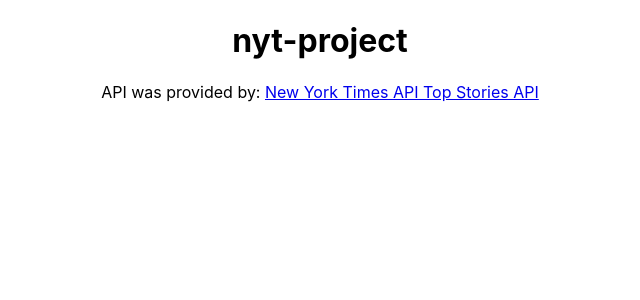
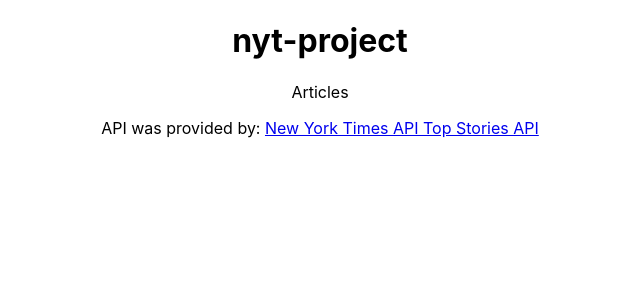
Before and after one commit to userigorgithub/nyt-project, a React (Create React App) app: page / in a window 1280 px wide. Shown: the top 300 px of the page, without its empty margins (320-960 px from the left). Built offline with nearby package versions, Linux system fonts and the light colour scheme.

Commit message:
Display Articles word in Articles file through passing prop from App file

```diff
--- a/src/components/App/App.js
+++ b/src/components/App/App.js
@@ -1,17 +1,26 @@
 import './App.css';
 import React, { useState } from "react";
+import { Routes, Route } from 'react-router-dom';
 import Header from '../Header/Header';
+import Articles from '../Articles/Articles';
 import Footer from '../Footer/Footer';
 
 
+
 const App = () => {
-
+  const [articles, setArticles] = useState([]);
 
 
 
   return (
     <div className="App">
       <Header/>
+      <Routes>
+      <Route path='/'
+        element={<Articles articles={articles}/>}
+      />
+
+      </Routes>
       <Footer/>
     </div>
   )
--- a/src/components/Articles/Articles.js
+++ b/src/components/Articles/Articles.js
@@ -0,0 +1,13 @@
+import './Articles.css';
+import React from 'react';
+
+const Articles = ({ articles }) => {
+
+  return (
+    <div className='Articles'>
+      <p>Articles</p>
+    </div>
+  )
+}
+
+export default Articles;
```
